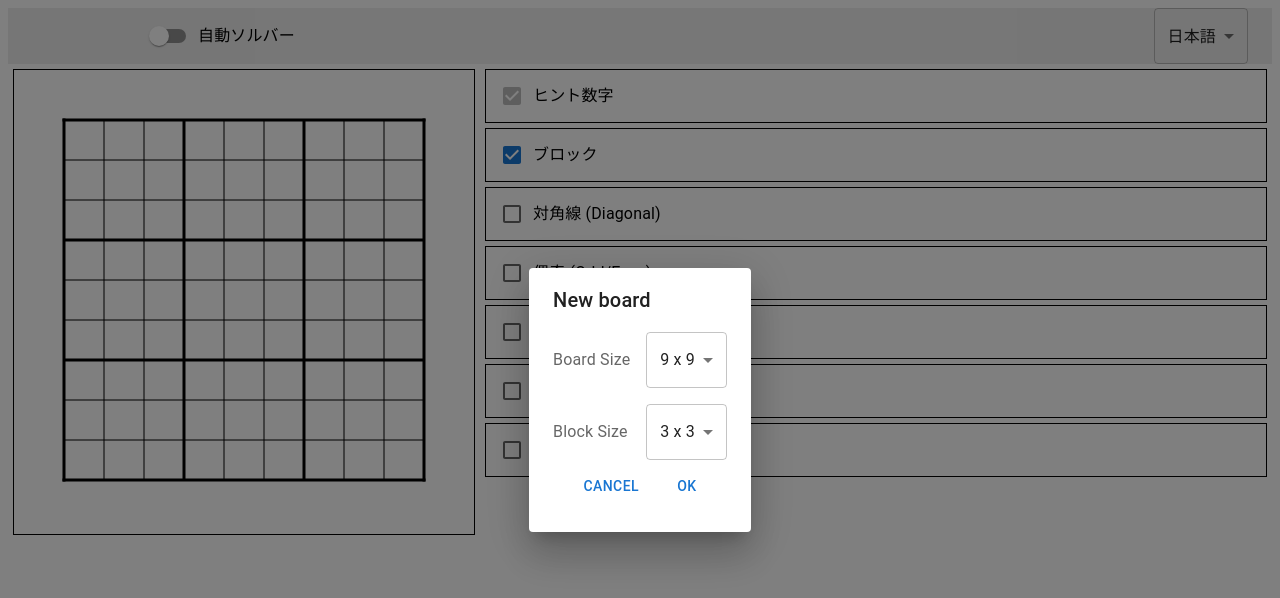
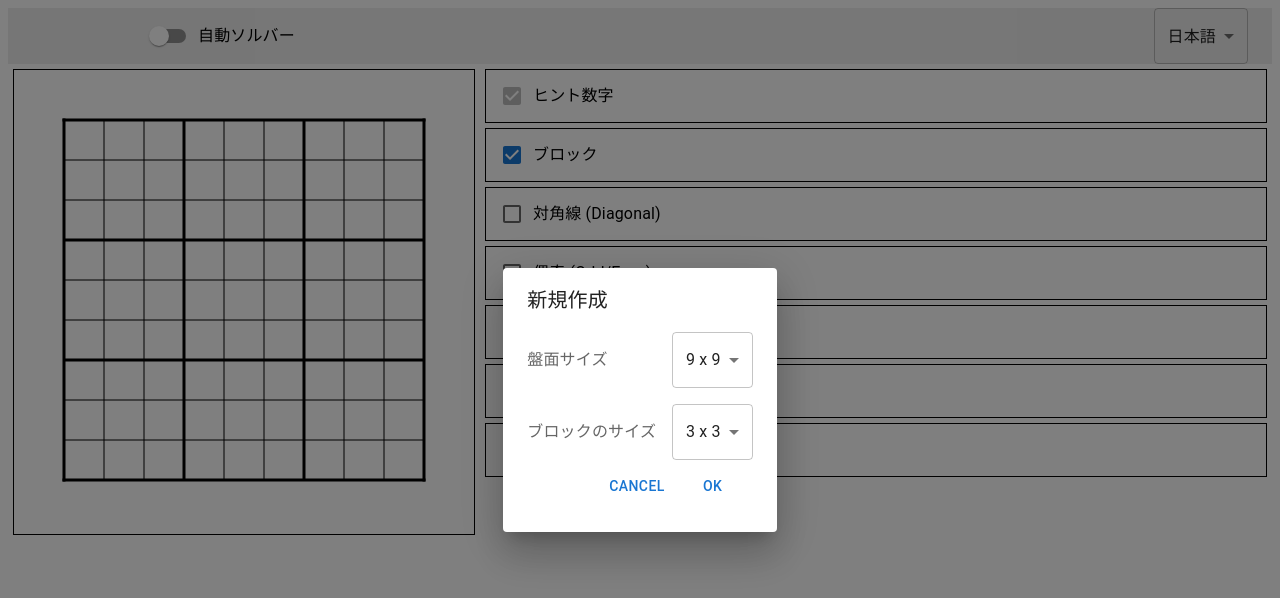
Before and after one commit to semiexp/puzzle-webapp, a React (Vite) app in the folder packages/sudoku-editor/: page / in a window 1280 px wide. Both pictures are taken after a click on the button 36 px from the left and 36 px from the top of the page. Shown: the top 598 px of the page. Built offline with nearby package versions, Linux system fonts and the light colour scheme; some icons are missing.

Commit message:
add translations for newBoardDialog

```diff
--- a/packages/sudoku-editor/src/dialogs/newBoardDialog.tsx
+++ b/packages/sudoku-editor/src/dialogs/newBoardDialog.tsx
@@ -1,4 +1,5 @@
 import { useState } from "react";
+import { useTranslation } from "react-i18next";
 import {
   Box,
   DialogTitle,
@@ -59,10 +60,11 @@ export const NewBoardDialog = (props: {
     ...initialValues,
     blockWidth: findDefaultBlockWidth(initialValues.size),
   });
+  const { t } = useTranslation();
 
   return (
     <AutoMuiDialog>
-      <DialogTitle>New board</DialogTitle>
+      <DialogTitle>{t("ui.newBoard")}</DialogTitle>
       <DialogContent>
         <Box
           sx={{
@@ -73,7 +75,7 @@ export const NewBoardDialog = (props: {
           }}
         >
           <Box sx={{ display: "contents" }}>
-            <InputLabel>Board Size</InputLabel>
+            <InputLabel>{t("ui.boardSize")}</InputLabel>
             <Select
               value={values.size}
               onChange={(e) =>
@@ -94,7 +96,7 @@ export const NewBoardDialog = (props: {
             </Select>
           </Box>
           <Box sx={{ display: "contents" }}>
-            <InputLabel>Block Size</InputLabel>
+            <InputLabel>{t("ui.blockSize")}</InputLabel>
             <Select
               value={values.blockWidth}
               onChange={(e) =>
@@ -104,7 +106,7 @@ export const NewBoardDialog = (props: {
                 })
               }
             >
-              <MenuItem value={0}>No Blocks</MenuItem>
+              <MenuItem value={0}>{t("ui.noBlocks")}</MenuItem>
               {precomputedBlockOptions[values.size]?.map(
                 ({ width, height }) => (
                   <MenuItem key={`${width}x${height}`} value={width}>
--- a/packages/sudoku-editor/src/i18n/en.json
+++ b/packages/sudoku-editor/src/i18n/en.json
@@ -1,6 +1,10 @@
 {
   "ui": {
-    "autoSolver": "Auto Solver"
+    "autoSolver": "Auto Solver",
+    "newBoard": "New Board",
+    "boardSize": "Board Size",
+    "blockSize": "Block Size",
+    "noBlocks": "No blocks"
   },
   "rule": {
     "givenNumbers": {
--- a/packages/sudoku-editor/src/i18n/ja.json
+++ b/packages/sudoku-editor/src/i18n/ja.json
@@ -1,6 +1,10 @@
 {
   "ui": {
-    "autoSolver": "自動ソルバー"
+    "autoSolver": "自動ソルバー",
+    "newBoard": "新規作成",
+    "boardSize": "盤面サイズ",
+    "blockSize": "ブロックのサイズ",
+    "noBlocks": "ブロックなし"
   },
   "rule": {
     "givenNumbers": {
```
